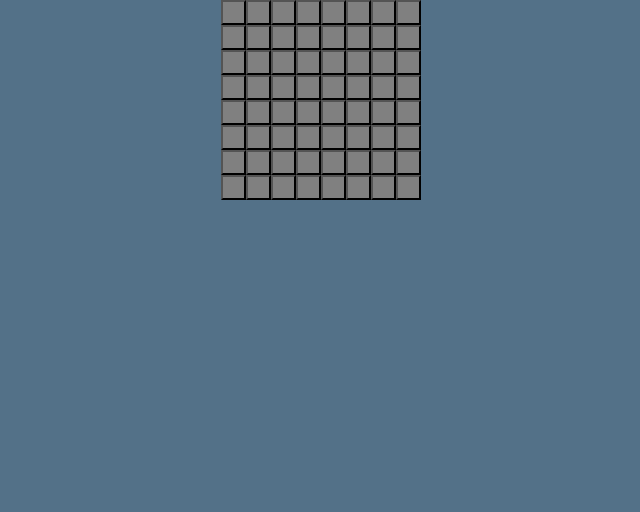
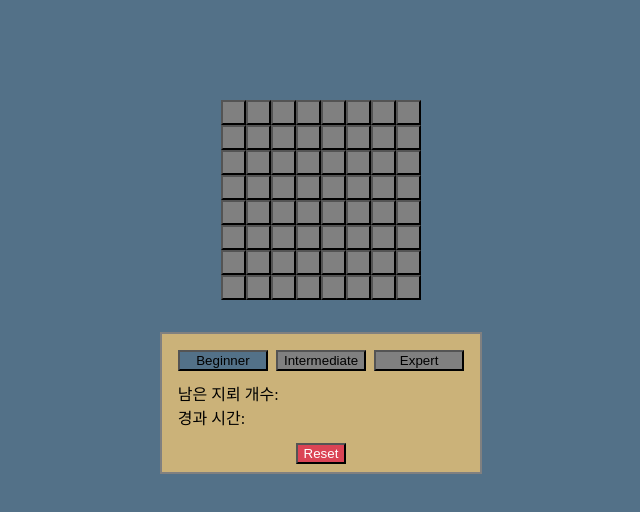
Before and after one commit to Lee-Sunho/MineSweeper, a React (Create React App) app: page / in a window 1280 px wide. Shown: the top 512 px of the page, without its empty margins (319-959 px from the left). Built offline with nearby package versions, Linux system fonts and the light colour scheme.

Commit message:
feat: 난이도 조절 기능 구현

```diff
--- a/src/App.tsx
+++ b/src/App.tsx
@@ -3,16 +3,18 @@ import store from "./redux/configureStore";
 import { ThemeProvider, styled } from "styled-components";
 import { PersistGate } from "redux-persist/integration/react";
 import { persistStore } from "redux-persist";
-import { Provider, useDispatch } from "react-redux";
+import { Provider } from "react-redux";
 import { GlobalStyle } from "./style/GlobalStyle";
 import { defaultTheme } from "./style/theme";
 import Board from "./components/Board";
+import ControlBox from "./components/ControlBox";
 
 const Container = styled.div`
   display: flex;
   flex-direction: column;
   justify-content: center;
   align-items: center;
+  padding: 100px 0px;
 `;
 
 function App() {
@@ -26,6 +28,7 @@ function App() {
             <GlobalStyle />
             <Container>
               <Board />
+              <ControlBox />
             </Container>
           </PersistGate>
         </Provider>
--- a/src/components/Board.tsx
+++ b/src/components/Board.tsx
@@ -1,16 +1,15 @@
-import { useDispatch, useSelector } from "react-redux";
-import { useEffect } from "react";
-import { readyGame, startGame } from "../redux/controlSlice";
+import { useSelector } from "react-redux";
 import Cell from "./Cell";
 import { RootState } from "../redux/configureStore";
 import { styled } from "styled-components";
-import { CellType, GameState } from "../constants";
+import { GameState } from "../constants";
 
 const Wrapper = styled.div`
   display: flex;
   flex-direction: column;
   justify-content: center;
   align-items: center;
+  margin-bottom: 32px;
 `;
 
 const Row = styled.div`
@@ -25,17 +24,12 @@ const Result = styled.span`
 `;
 
 const Board = () => {
-  const dispatch = useDispatch();
   const board = useSelector<RootState, number[][]>((state) => {
     return state.control.board;
   });
   const state = useSelector<RootState, GameState>((state) => {
     return state.control.gameState;
   });
-
-  useEffect(() => {
-    dispatch(readyGame({ row: 8, column: 8, mineCnt: 10 }));
-  }, []);
 
   return (
     <Wrapper>
--- a/src/components/ControlBox.tsx
+++ b/src/components/ControlBox.tsx
@@ -1,5 +1,41 @@
+import styled from "styled-components";
+import DifficultyBox from "./DifficultyBox";
+
+const Wrapper = styled.div`
+  display: flex;
+  flex-direction: column;
+  align-items: center;
+  padding: 8px;
+  border: 2px solid ${(props) => props.theme.darkgray};
+  gap: 8px;
+  background-color: ${(props) => props.theme.sand};
+`;
+
+const Info = styled.div`
+  width: 100%;
+  display: flex;
+  flex-direction: column;
+  padding: 0px 8px 8px 8px;
+  gap: 8px;
+`;
+
+const Reset = styled.button`
+  background-color: ${(props) => props.theme.red};
+  color: white;
+`;
+
 const ControlBox = () => {
-  return null;
+  return (
+    <Wrapper>
+      <DifficultyBox />
+      <Info>
+        <span>남은 지뢰 개수: </span>
+        <span>경과 시간: </span>
+      </Info>
+
+      <Reset>Reset</Reset>
+    </Wrapper>
+  );
 };
 
 export default ControlBox;
--- a/src/components/DifficultyBox.tsx
+++ b/src/components/DifficultyBox.tsx
@@ -1,5 +1,63 @@
+import { styled } from "styled-components";
+import { useState } from "react";
+import { useEffect } from "react";
+import { readyGame } from "../redux/controlSlice";
+import { useDispatch } from "react-redux";
+
+const Wrapper = styled.div`
+  display: grid;
+  grid-template-columns: 1fr 1fr 1fr;
+  padding: 8px;
+  gap: 8px;
+`;
+
+const Button = styled.button<{ clicked: boolean }>`
+  flex-grow: 1;
+  background-color: ${(props) =>
+    props.clicked ? props.theme.darkblue : props.theme.darkgray};
+`;
+
 const DifficultyBox = () => {
-  return null;
+  const dispatch = useDispatch();
+  const [clicked, setClicked] = useState("Beginner");
+
+  useEffect(() => {
+    dispatch(readyGame({ row: 8, column: 8, mineCnt: 10 }));
+  }, []);
+  return (
+    <Wrapper>
+      <Button
+        onClick={(e) => {
+          setClicked(e.currentTarget.value);
+          dispatch(readyGame({ row: 8, column: 8, mineCnt: 10 }));
+        }}
+        clicked={clicked === "Beginner"}
+        value={"Beginner"}
+      >
+        Beginner
+      </Button>
+      <Button
+        onClick={(e) => {
+          setClicked(e.currentTarget.value);
+          dispatch(readyGame({ row: 16, column: 16, mineCnt: 40 }));
+        }}
+        clicked={clicked === "Intermediate"}
+        value={"Intermediate"}
+      >
+        Intermediate
+      </Button>
+      <Button
+        onClick={(e) => {
+          setClicked(e.currentTarget.value);
+          dispatch(readyGame({ row: 16, column: 32, mineCnt: 100 }));
+        }}
+        clicked={clicked === "Expert"}
+        value={"Expert"}
+      >
+        Expert
+      </Button>
+    </Wrapper>
+  );
 };
 
 export default DifficultyBox;
```
